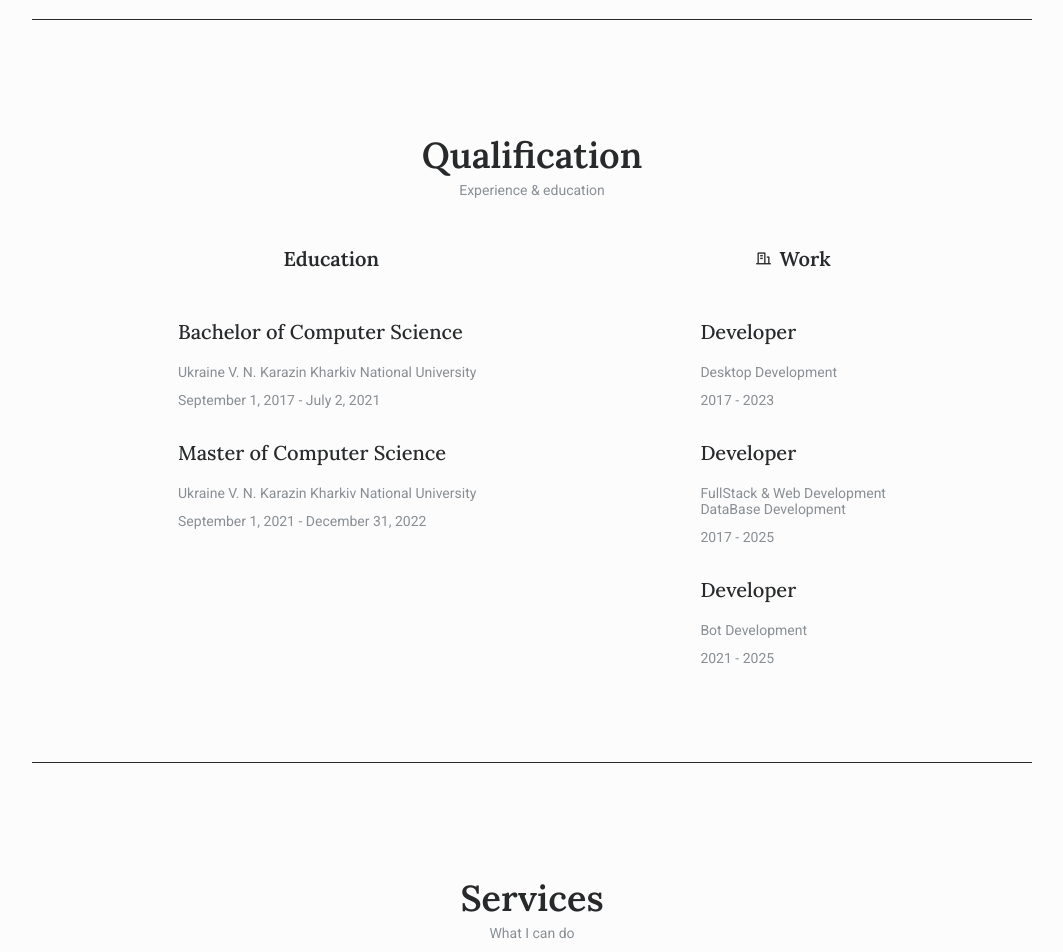
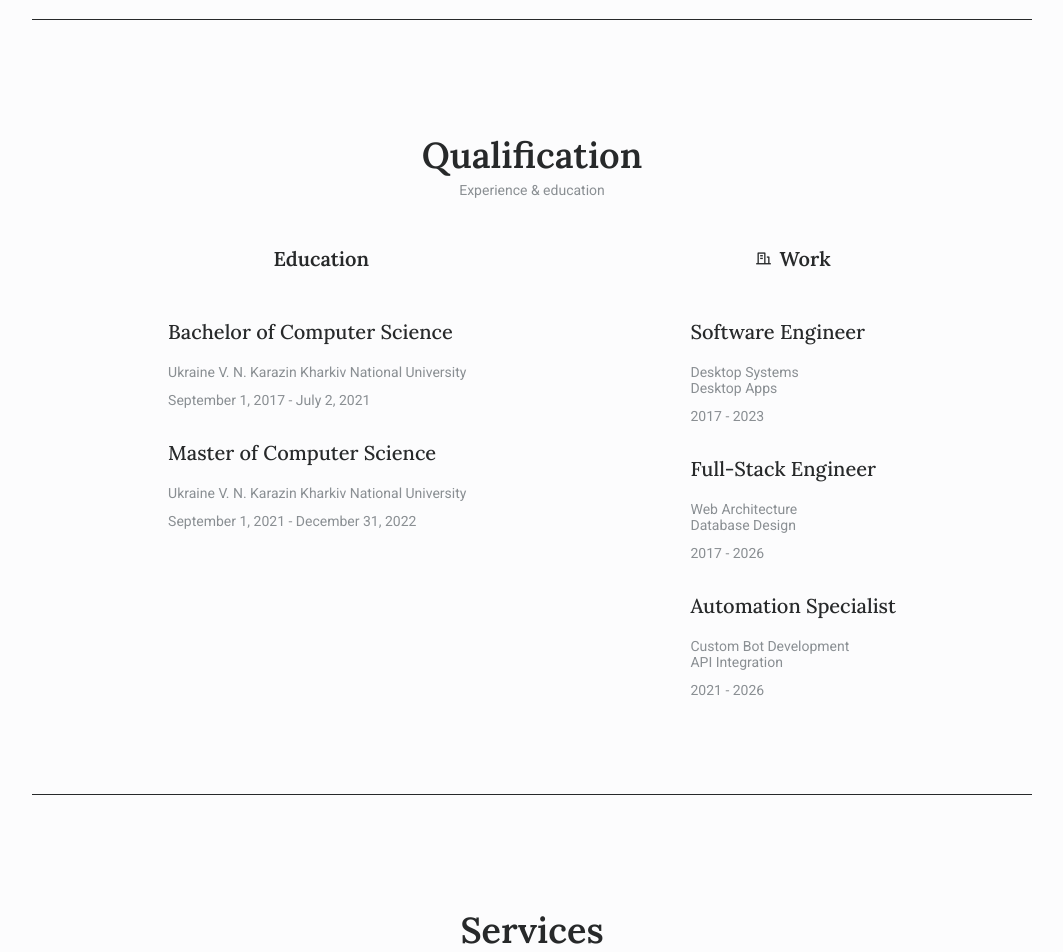
Before and after one commit to freed0m0fspeech/s1te, a Django app: page /portfolio/ in a window 1280 px wide. Shown: the part 1270-2222 px from the top of the page, without its empty margins (108-1171 px from the left). Run offline with Django 4.2, Linux system fonts and the light colour scheme; parts of the project's set-up code (start-up, migrations or seed data) failed here and were passed over; some libraries are stand-ins or nearby versions.

Commit message:
Changed year in work to current one

```diff
--- a/portfolio/templates/portfolio/qualification.html
+++ b/portfolio/templates/portfolio/qualification.html
@@ -38,31 +38,35 @@
             <div class="qualification__info">
                 <div>
                     <h3 class="qualification__name">
-                        Developer
+                        Software Engineer
                     </h3>
                     <span class="qualification__country">
-                        Desktop Development <br>
+                        Desktop Systems <br>
+                        Desktop Apps <br>
                     </span>
                     <span class="qualification__year">2017 - 2023</span>
                 </div>
 
                 <div>
                     <h3 class="qualification__name">
-                        Developer
+                        Full-Stack Engineer
                     </h3>
                     <span class="qualification__country">
-                        FullStack & Web Development <br>
-                        DataBase Development <br>
+                        Web Architecture <br>
+                        Database Design <br>
                     </span>
-                    <span class="qualification__year">2017 - 2025</span>
+                    <span class="qualification__year">2017 - {% now "Y" %}</span>
                 </div>
 
                 <div>
                     <h3 class="qualification__name">
-                        Developer
+                        Automation Specialist
                     </h3>
-                    <span class="qualification__country">Bot Development</span>
-                    <span class="qualification__year">2021 - 2025</span>
+                    <span class="qualification__country">
+                        Custom Bot Development <br>
+                        API Integration <br>
+                    </span>
+                    <span class="qualification__year">2021 - {% now "Y" %}</span>
                 </div>
             </div>
         </div>
--- a/requirements.txt
+++ b/requirements.txt
@@ -10,3 +10,6 @@ whitenoise==6.8.2
 yt_dlp
 lxml==5.3.0
 gunicorn==23.0.0
+pytz==2026.1
+urllib3==1.26.20
+setuptools==69.5.1
```
